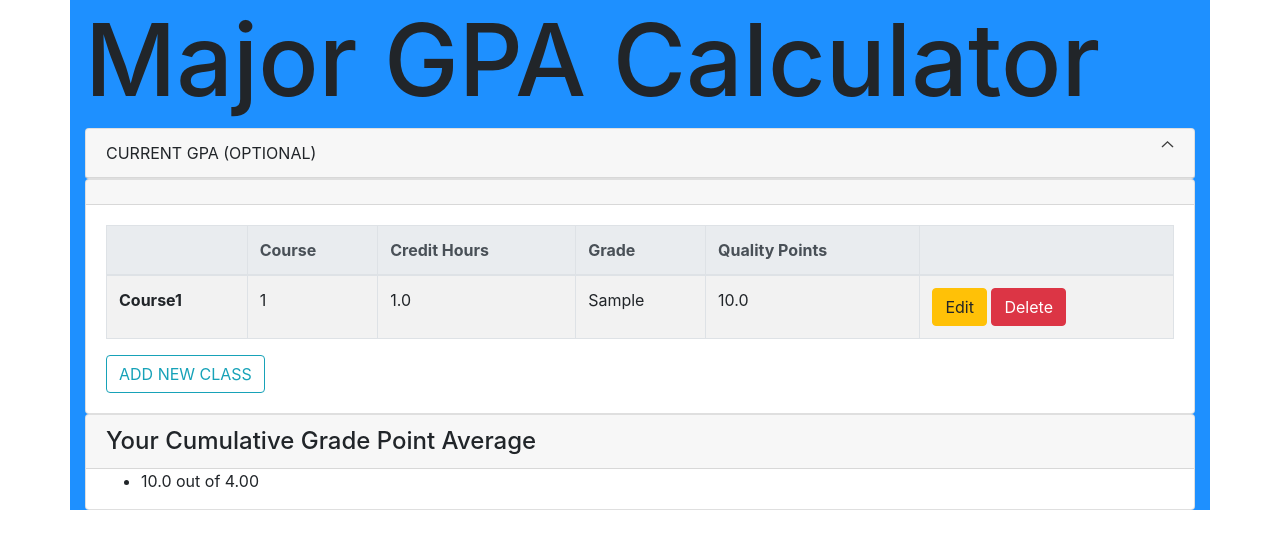
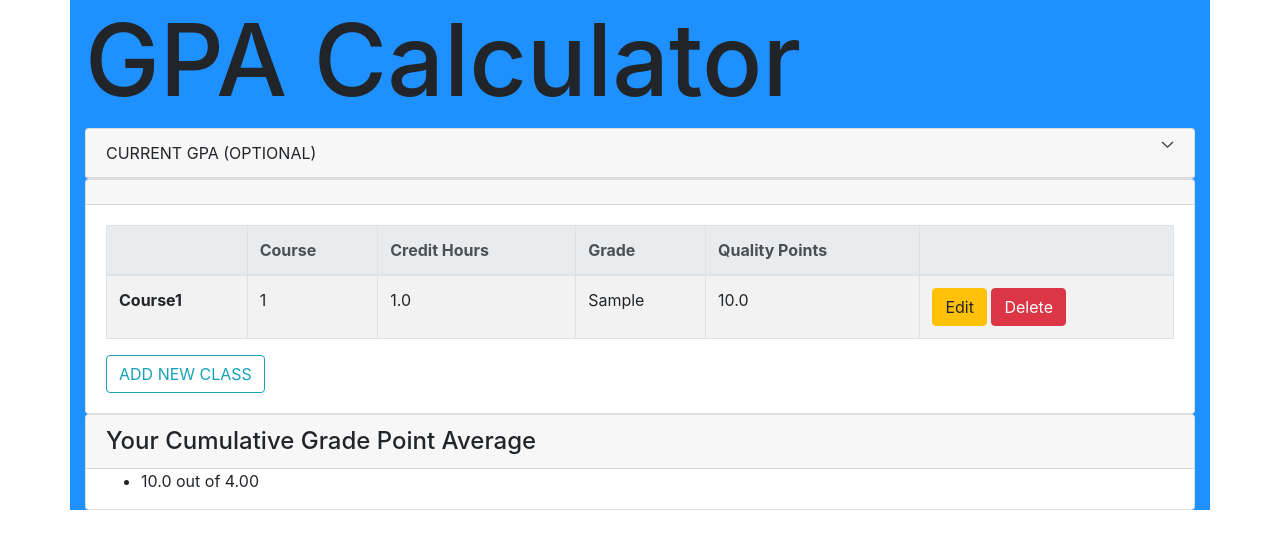
Before and after one commit to noaykkk/GPA-Calculator, a Flask app: page / in a window 1280 px wide. Shown: the top 549 px of the page. Run offline with Flask 2, Linux system fonts and the light colour scheme; tables that the repository leaves empty hold one stand-in row (values such as "Sample post"); some libraries are stand-ins or nearby versions.

Commit message:
change image

```diff
--- a/templates/home.html
+++ b/templates/home.html
@@ -7,12 +7,12 @@ University GPA Calculator
 {% block body %}
     <div class="hello-image">
           <div class="hello-text">
-              <h1 style="font-size:100px">Major GPA Calculator</h1>
+              <h1 style="font-size:100px">GPA Calculator</h1>
           </div>
     </div>
 
     <div class="card">
-        <a class="card-header">CURRENT GPA (OPTIONAL)<img src="/static/contract.svg" alt="Submit" class="rounded float-lg-right" onclick="sForm()"></a>
+        <a class="card-header">CURRENT GPA (OPTIONAL)<img src="/static/semester-expand.svg" alt="Submit" class="rounded float-lg-right" onclick="sForm()"></a>
         <div id="mForm" style="display:none">
             <form action="{{ url_for('preset')}}" method="POST">
                 <div class="row">
```
